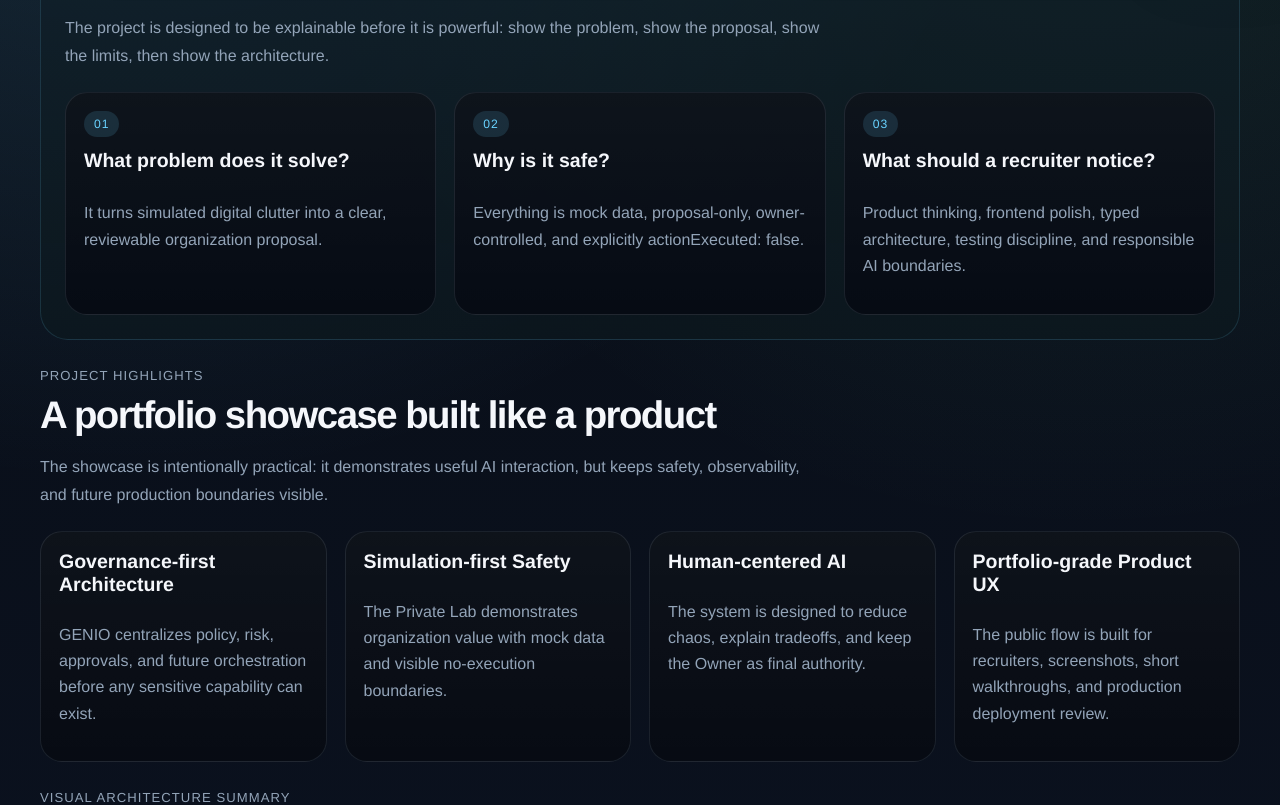
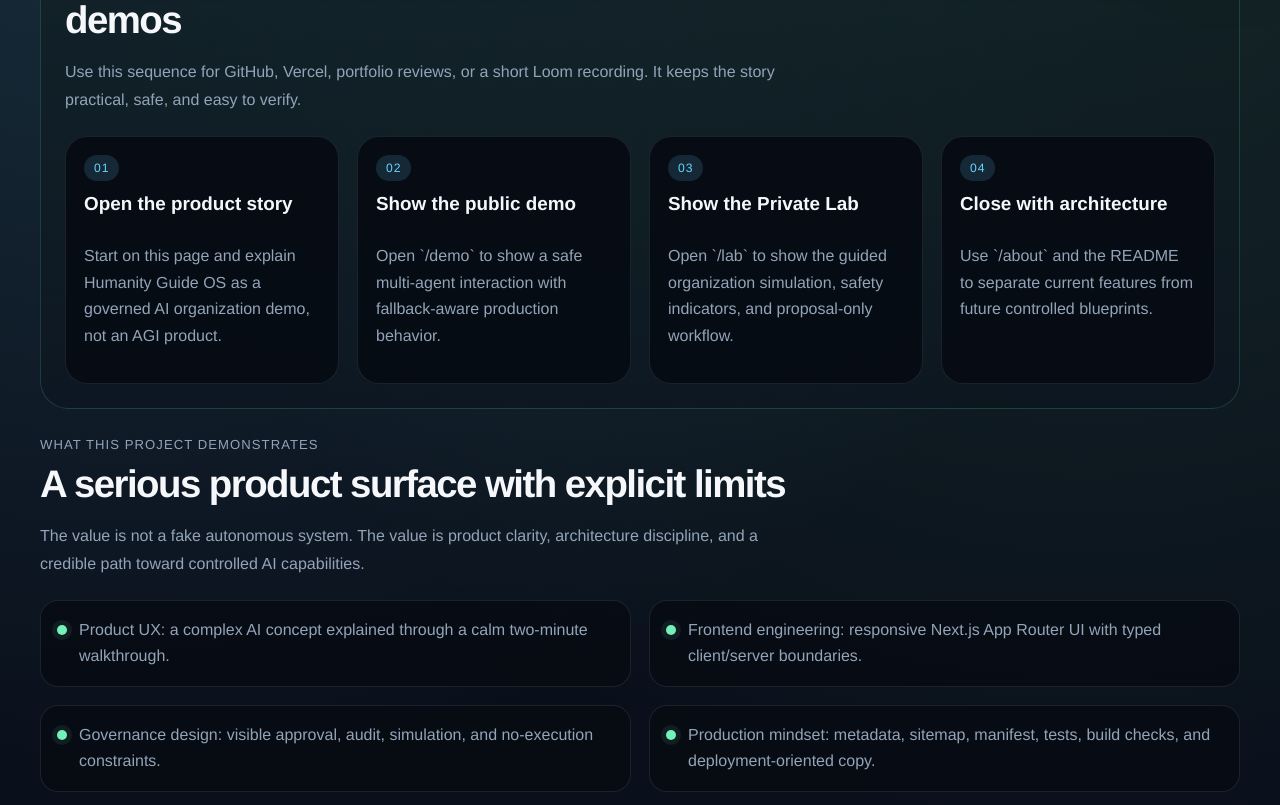
Before and after one commit to raiderdelcastillo33-wq/proyecto-unv-hmnd-fase-1-real, a Next.js app in the folder apps/web/: page / in a window 1280 px wide. Shown: the part 880-1685 px from the top of the page. Built offline with nearby package versions, Linux system fonts and the light colour scheme; no server answers.

Commit message:
feat(portfolio): add recruiter assets and public demo polish

```diff
--- a/apps/web/app/globals.css
+++ b/apps/web/app/globals.css
@@ -380,7 +380,9 @@ textarea:focus-visible {
 .onboarding-grid,
 .architecture-summary,
 .capability-split,
-.showcase-grid {
+.showcase-grid,
+.quick-start-grid,
+.proof-list {
   display: grid;
   gap: 18px;
 }
@@ -448,6 +450,74 @@ textarea:focus-visible {
 
 .showcase-card--wide {
   min-height: 168px;
+}
+
+.recruiter-start {
+  border-radius: 28px;
+  border: 1px solid rgba(116, 240, 186, 0.16);
+  background:
+    linear-gradient(180deg, rgba(116, 240, 186, 0.06), rgba(105, 211, 255, 0.03)),
+    rgba(8, 13, 22, 0.66);
+  padding: 24px;
+}
+
+.quick-start-grid {
+  grid-template-columns: repeat(4, minmax(0, 1fr));
+}
+
+.quick-start-card {
+  display: grid;
+  gap: 12px;
+  align-content: start;
+  min-height: 196px;
+  border: 1px solid rgba(148, 163, 184, 0.14);
+  background: rgba(7, 12, 19, 0.9);
+  border-radius: 22px;
+  padding: 18px;
+}
+
+.quick-start-card h3,
+.proof-item p {
+  margin: 0;
+}
+
+.quick-start-card h3 {
+  font-family: var(--font-heading);
+  font-size: 1.18rem;
+}
+
+.quick-start-card p {
+  color: var(--muted);
+  line-height: 1.65;
+}
+
+.proof-list {
+  grid-template-columns: repeat(2, minmax(0, 1fr));
+}
+
+.proof-item {
+  display: grid;
+  grid-template-columns: auto minmax(0, 1fr);
+  gap: 12px;
+  align-items: start;
+  border: 1px solid rgba(148, 163, 184, 0.14);
+  background: rgba(7, 12, 19, 0.86);
+  border-radius: 18px;
+  padding: 16px;
+}
+
+.proof-item span {
+  width: 10px;
+  height: 10px;
+  margin-top: 0.5em;
+  border-radius: 999px;
+  background: var(--success);
+  box-shadow: 0 0 0 5px rgba(116, 240, 186, 0.08);
+}
+
+.proof-item p {
+  color: var(--muted);
+  line-height: 1.65;
 }
 
 .architecture-summary {
@@ -1579,6 +1649,8 @@ textarea:focus-visible {
   .capability-split,
   .showcase-grid,
   .showcase-grid--wide,
+  .quick-start-grid,
+  .proof-list,
   .architecture-grid,
   .timeline-grid,
   .helper-grid,
--- a/apps/web/app/layout.tsx
+++ b/apps/web/app/layout.tsx
@@ -3,6 +3,8 @@ import type { ReactNode } from 'react'
 import Link from 'next/link'
 import { ChatWidget } from '../components/ChatWidget'
 import './globals.css'
+
+const siteUrl = process.env.NEXT_PUBLIC_SITE_URL ?? 'https://unv-hmnd.vercel.app'
 
 export const viewport = {
   themeColor: '#070b11',
@@ -10,6 +12,7 @@ export const viewport = {
 }
 
 export const metadata: Metadata = {
+  metadataBase: new URL(siteUrl),
   title: {
     default: 'Humanity Guide OS | UNV-HMND',
     template: '%s | UNV-HMND'
@@ -31,7 +34,7 @@ export const metadata: Metadata = {
     follow: true
   },
   alternates: {
-    canonical: '/'
+    canonical: siteUrl
   },
   openGraph: {
     title: 'Humanity Guide OS | UNV-HMND',
--- a/apps/web/app/page.tsx
+++ b/apps/web/app/page.tsx
@@ -151,6 +151,36 @@ const showcaseCards = [
   }
 ]
 
+const recruiterQuickStart = [
+  {
+    step: '01',
+    title: 'Open the product story',
+    description: 'Start on this page and explain Humanity Guide OS as a governed AI organization demo, not an AGI product.'
+  },
+  {
+    step: '02',
+    title: 'Show the public demo',
+    description: 'Open `/demo` to show a safe multi-agent interaction with fallback-aware production behavior.'
+  },
+  {
+    step: '03',
+    title: 'Show the Private Lab',
+    description: 'Open `/lab` to show the guided organization simulation, safety indicators, and proposal-only workflow.'
+  },
+  {
+    step: '04',
+    title: 'Close with architecture',
+    description: 'Use `/about` and the README to separate current features from future controlled blueprints.'
+  }
+]
+
+const demonstrationPoints = [
+  'Product UX: a complex AI concept explained through a calm two-minute walkthrough.',
+  'Frontend engineering: responsive Next.js App Router UI with typed client/server boundaries.',
+  'Governance design: visible approval, audit, simulation, and no-execution constraints.',
+  'Production mindset: metadata, sitemap, manifest, tests, build checks, and deployment-oriented copy.'
+]
+
 export default function HomePage() {
   return (
     <main className="page-shell">
@@ -214,6 +244,47 @@ export default function HomePage() {
             </article>
           </div>
         </aside>
+      </section>
+
+      <section className="section-block recruiter-start" aria-labelledby="recruiter-quick-start-heading">
+        <div className="section-head">
+          <p className="result-eyebrow">Recruiter Quick Start</p>
+          <h2 className="section-title" id="recruiter-quick-start-heading">A clean walkthrough for interviews and video demos</h2>
+          <p>
+            Use this sequence for GitHub, Vercel, portfolio reviews, or a short Loom recording. It keeps the story
+            practical, safe, and easy to verify.
+          </p>
+        </div>
+
+        <div className="quick-start-grid">
+          {recruiterQuickStart.map((item) => (
+            <article className="quick-start-card" key={item.step}>
+              <span className="step-index">{item.step}</span>
+              <h3>{item.title}</h3>
+              <p>{item.description}</p>
+            </article>
+          ))}
+        </div>
+      </section>
+
+      <section className="section-block" aria-labelledby="demonstrates-heading">
+        <div className="section-head">
+          <p className="result-eyebrow">What this project demonstrates</p>
+          <h2 className="section-title" id="demonstrates-heading">A serious product surface with explicit limits</h2>
+          <p>
+            The value is not a fake autonomous system. The value is product clarity, architecture discipline, and a
+            credible path toward controlled AI capabilities.
+          </p>
+        </div>
+
+        <div className="proof-list">
+          {demonstrationPoints.map((item) => (
+            <article className="proof-item" key={item}>
+              <span />
+              <p>{item}</p>
+            </article>
+          ))}
+        </div>
       </section>
 
       <section className="section-block presentation-band" aria-labelledby="onboarding-heading">
```
Also changed, not shown: 3 other files (tests, documents, lock files or other folders).
